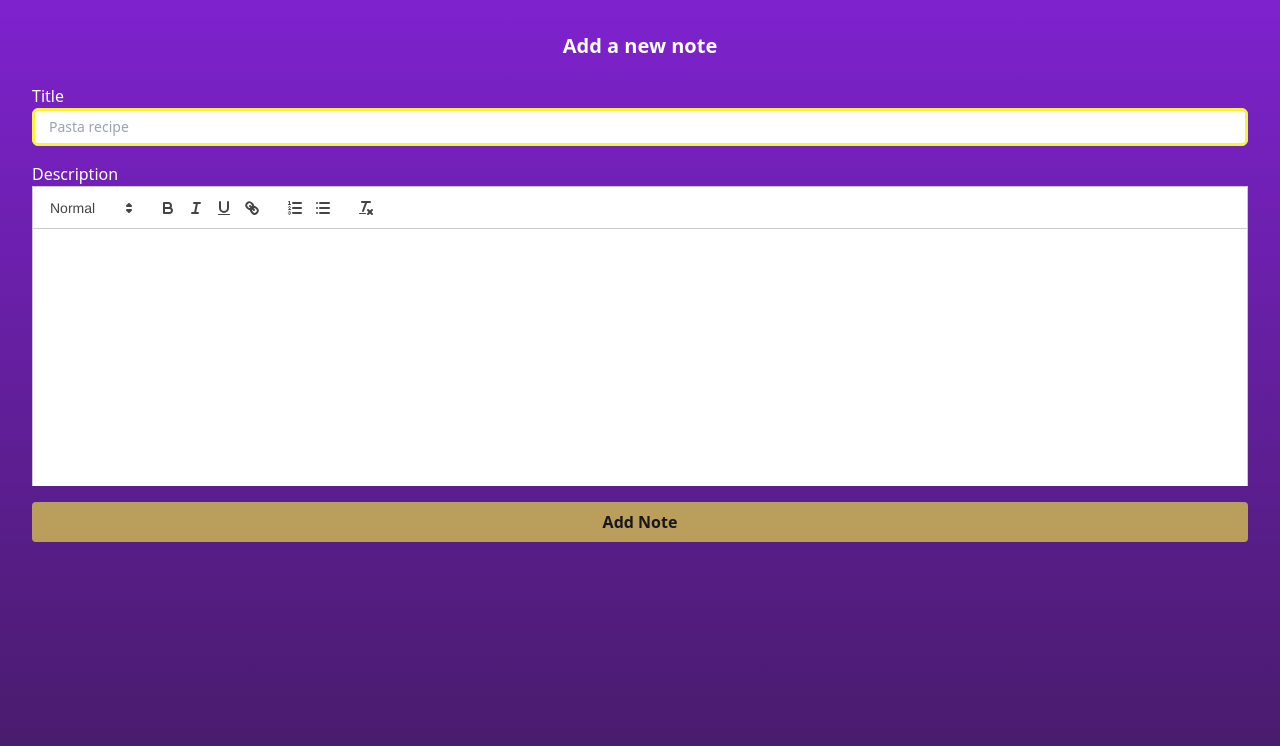
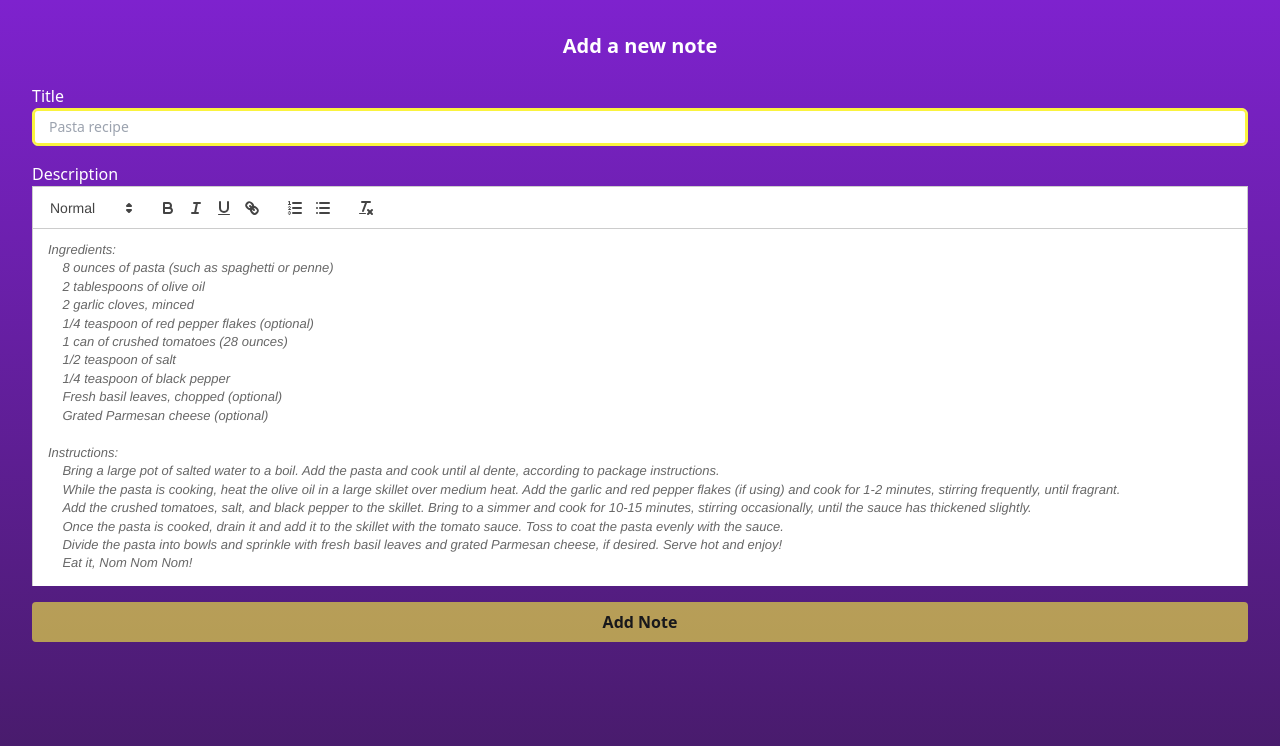
Before and after one commit to shiroyasha9/write-away, a Next.js app: page /add in a window 1280 px wide. Shown: the top 746 px of the page. Built offline with nearby package versions, Linux system fonts and the light colour scheme.

Commit message:
Add placeholder text in rich-text editor

```diff
--- /dev/null
+++ b/src/constants/recipe.js
@@ -0,0 +1 @@
+export const RECIPE = 'Ingredients:\n\t8 ounces of pasta (such as spaghetti or penne)\n\t2 tablespoons of olive oil\n\t2 garlic cloves, minced\n\t1/4 teaspoon of red pepper flakes (optional)\n\t1 can of crushed tomatoes (28 ounces)\n\t1/2 teaspoon of salt\n\t1/4 teaspoon of black pepper\n\tFresh basil leaves, chopped (optional)\n\tGrated Parmesan cheese (optional)\n\nInstructions:\n\tBring a large pot of salted water to a boil. Add the pasta and cook until al dente, according to package instructions.\n\tWhile the pasta is cooking, heat the olive oil in a large skillet over medium heat. Add the garlic and red pepper flakes (if using) and cook for 1-2 minutes, stirring frequently, until fragrant.\n\tAdd the crushed tomatoes, salt, and black pepper to the skillet. Bring to a simmer and cook for 10-15 minutes, stirring occasionally, until the sauce has thickened slightly.\n\tOnce the pasta is cooked, drain it and add it to the skillet with the tomato sauce. Toss to coat the pasta evenly with the sauce.\n\tDivide the pasta into bowls and sprinkle with fresh basil leaves and grated Parmesan cheese, if desired. Serve hot and enjoy!\n\tEat it, Nom Nom Nom!\n\n\n';
--- a/src/pages/_app.jsx
+++ b/src/pages/_app.jsx
@@ -1,7 +1,5 @@
 import '@/styles/globals.css';
 import Head from 'next/head';
-import 'react-quill/dist/quill.snow.css';
-import 'react-quill/dist/quill.bubble.css';
 
 export default function App({ Component, pageProps }) {
   return (
--- a/src/pages/add.jsx
+++ b/src/pages/add.jsx
@@ -5,6 +5,8 @@ import {useState} from 'react';
 import dynamic from "next/dynamic";
 import {isEditorEmpty} from "@/utils";
 
+import 'react-quill/dist/quill.snow.css';
+import {RECIPE} from "@/constants/recipe";
 const ReactQuill = dynamic(() => import('react-quill'), {ssr: false});
 
 export default function Add() {
@@ -62,6 +64,7 @@ export default function Add() {
               }
               }
               className='editor'
+              placeholder={RECIPE}
             />
           </div>
         </div>
--- a/src/pages/notes/[id].jsx
+++ b/src/pages/notes/[id].jsx
@@ -5,6 +5,7 @@ import {useRouter} from 'next/router';
 
 // react-quill
 import dynamic from "next/dynamic";
+import 'react-quill/dist/quill.bubble.css';
 
 const ReactQuill = dynamic(() => import('react-quill'), {ssr: false});
 
@@ -43,7 +44,7 @@ const NotePage = ({ note }) => {
           value={note.description}
           readOnly={true}
           theme={"bubble"}
-          className='text-black mt-2'
+          className='!text-black mt-2'
         />
       </div>
     </div>
--- a/src/styles/globals.css
+++ b/src/styles/globals.css
@@ -14,7 +14,7 @@
   }
 
   .editor-container {
-    @apply h-[300px] flex flex-1 flex-col;
+    @apply h-[65vh] md:h-[400px] flex flex-1 flex-col;
   }
 
   .editor {
```
